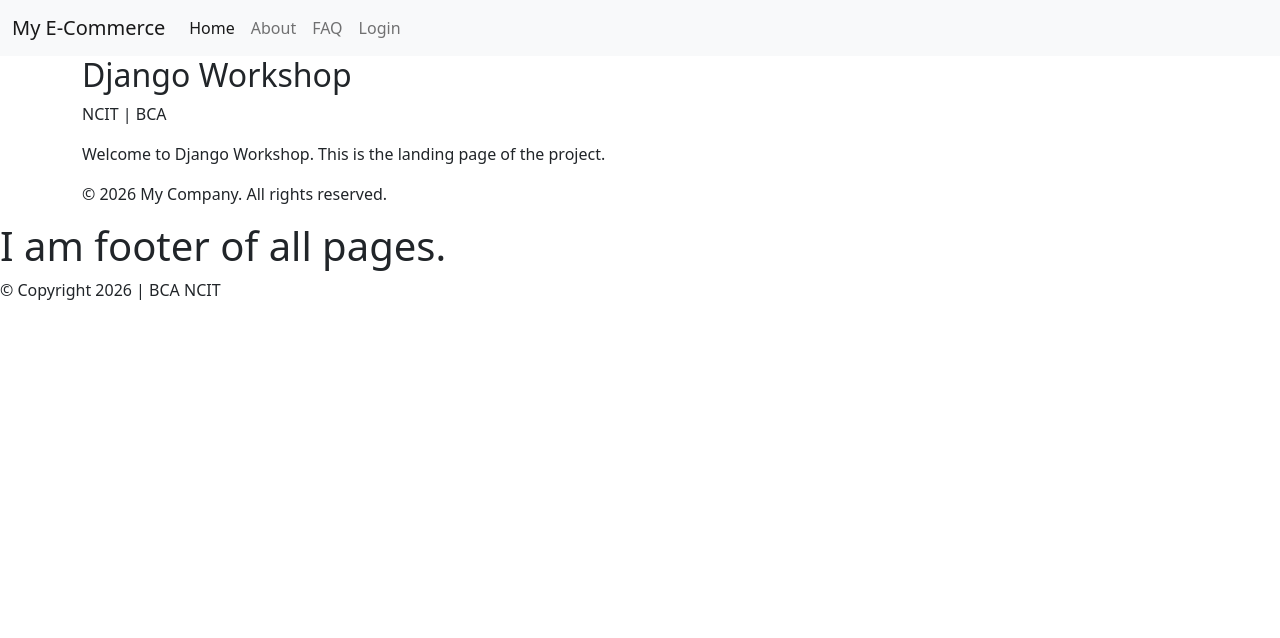
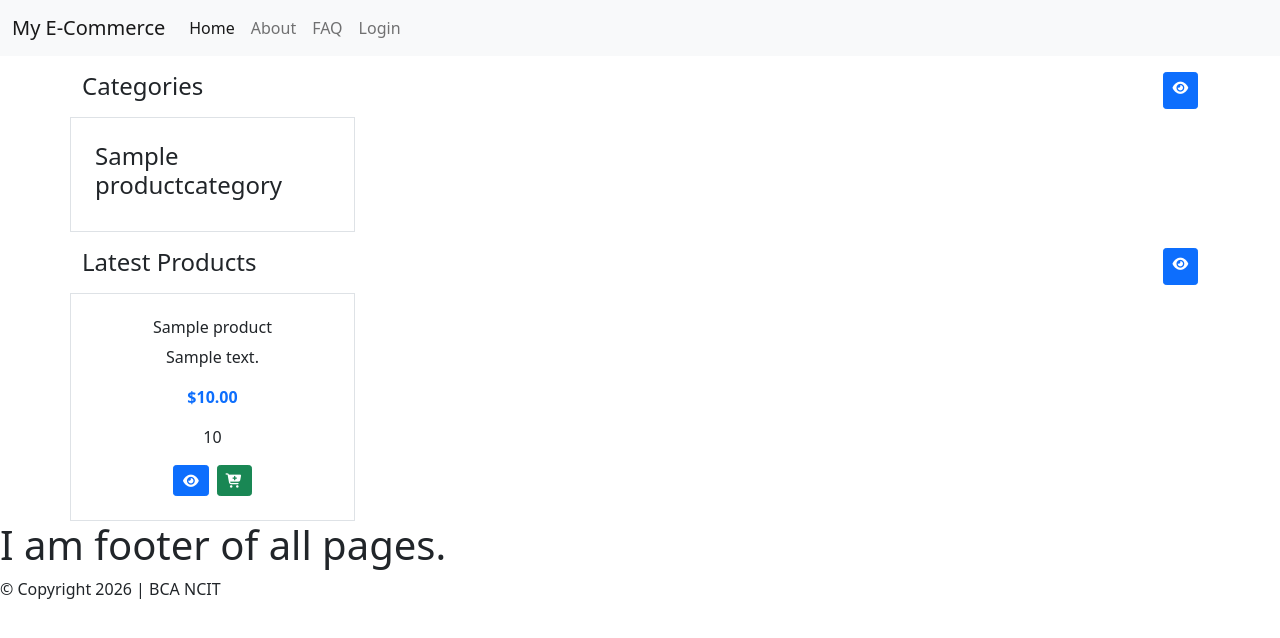
Before and after one commit to shalumaharjan/django-training, a Django app: page / in a window 1280 px wide. Shown: the top 638 px of the page. Run offline with Django 5.2, Linux system fonts and the light colour scheme; tables that the repository leaves empty hold one stand-in row (values such as "Sample post"); some libraries are stand-ins or nearby versions.

Commit message:
feat: add pagination, search for products & redesign landing page

```diff
--- a/project_ecommerce/app_ecomweb/views.py
+++ b/project_ecommerce/app_ecomweb/views.py
@@ -1,14 +1,14 @@
 from django.shortcuts import render
-from django.http import HttpResponse
+from app_products.models import Product, ProductCategory
 
 # Create your views here.
 # request: http request's object
 def landing_page(request):
+    categories = ProductCategory.objects.all()
+    products = Product.objects.filter(is_active=True)
     context = {
-        "title": "Django Workshop",
-        "subtitle": "NCIT | BCA",
-        "message": "Welcome to Django Workshop. This is the landing page of the project.",
-        "year": 2026
+        "categories": categories,
+        "products": products
     }
     return render(request, "landing.html",context)
 
--- a/project_ecommerce/templates/landing.html
+++ b/project_ecommerce/templates/landing.html
@@ -1,8 +1,45 @@
 {% extends 'layouts/base.html' %}
+
 {% block title %} Landing Page {% endblock %}
+
 {% block body_content %}
-<h2>{{ title }}</h2>
-<p>{{ subtitle }}</p>
-<p>{{ message }}</p>
-<p>&copy; {{ year }} My Company. All rights reserved.</p>
+
+<!-- categories -->
+<div class="d-flex flex-row justify-content-between mt-3 mb-2">
+    <span class="h4">Categories</span>
+    <a href="#" class="btn btn-sm btn-primary"><i class="fa-solid fa-eye"></i></a>
+</div>
+ <!-- list of categories -->
+<div class="row d-flex flex-row">
+    {% for category in categories %}
+        <div class="col-3 border border-1 p-4 d-flex flex-column align-items-center justify-content-center">
+            <h4>{{ category.category_name }}</h4>
+        </div>
+    {% endfor %}
+</div>
+<!-- end categories -->
+
+
+<!-- products -->
+<div class="d-flex flex-row justify-content-between mt-3 mb-2">
+    <span class="h4">Latest Products</span>
+    <a href="#" class="btn btn-sm btn-primary"><i class="fa-solid fa-eye"></i></a>
+</div>
+<!-- list of products -->
+<div class="row d-flex flex-row justify-content-between gap-2 scrollable-container overflow-hidden overflow-x-auto" id="productList">
+    {% for product in products %}
+        <div class="col-3 border border-1 p-4 width-20 height-20 d-flex flex-column flex-wrap align-items-center justify-content-center">
+            <h6>{{ product.title }}</h6>
+            <p>{{product.description}}</p>
+            <p class="text-primary fw-bold">${{ product.price|floatformat:2 }}</p>
+            <p>{{ product.quantity }}</p>
+            <div class="d-flex flex-row justify-content-between gap-2 align-items-center">
+                <a href="#" class="btn btn-sm btn-primary"><i class="fa-solid fa-eye"></i></a>
+                <a href="#" class="btn btn-sm btn-success"><i class="fa-solid fa-cart-plus"></i></i></a>
+            </div>
+        </div>
+    {% endfor %}
+</div>
+<!-- end products -->
+
 {% endblock %}
```
Also changed, not shown: Notes for Workshop.md (+9 -0 lines), project_ecommerce/app_products/templates/products/product_index.html (+46 -5 lines), project_ecommerce/app_products/views.py (+20 -2 lines).
